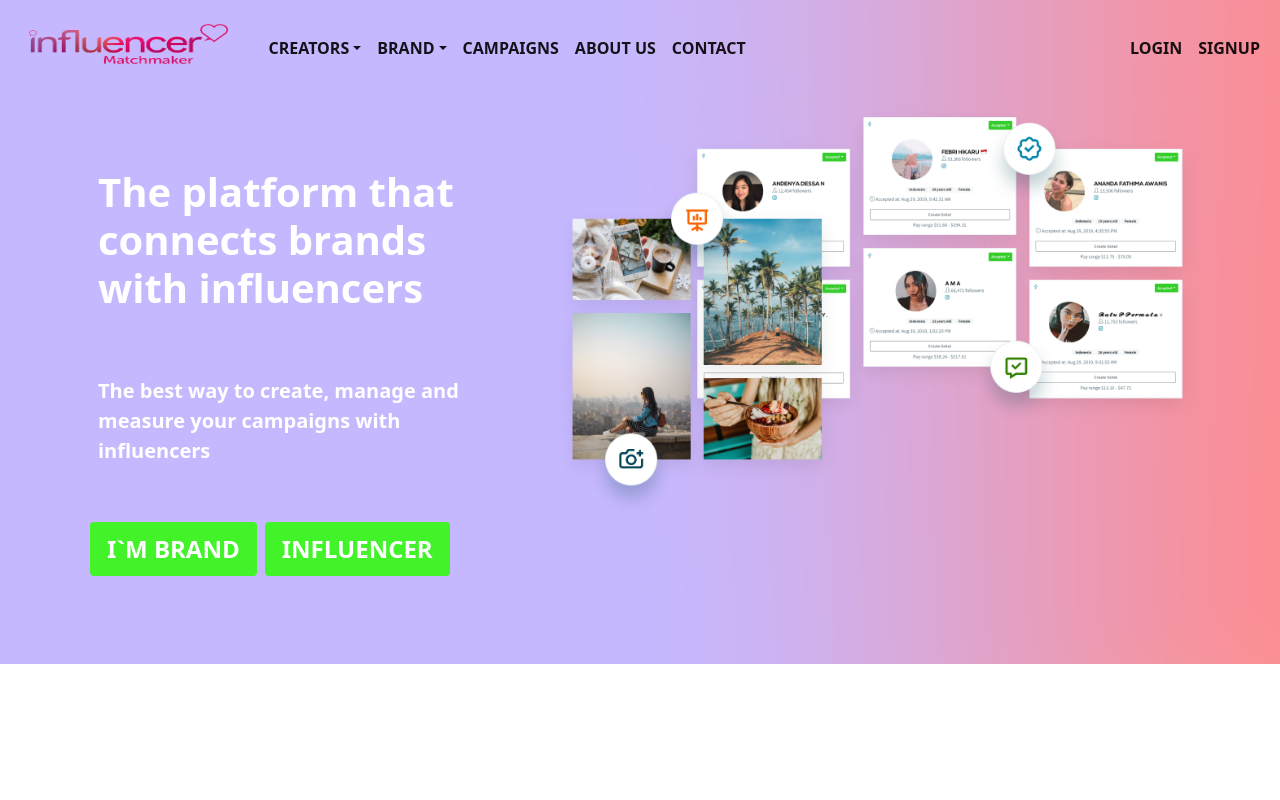
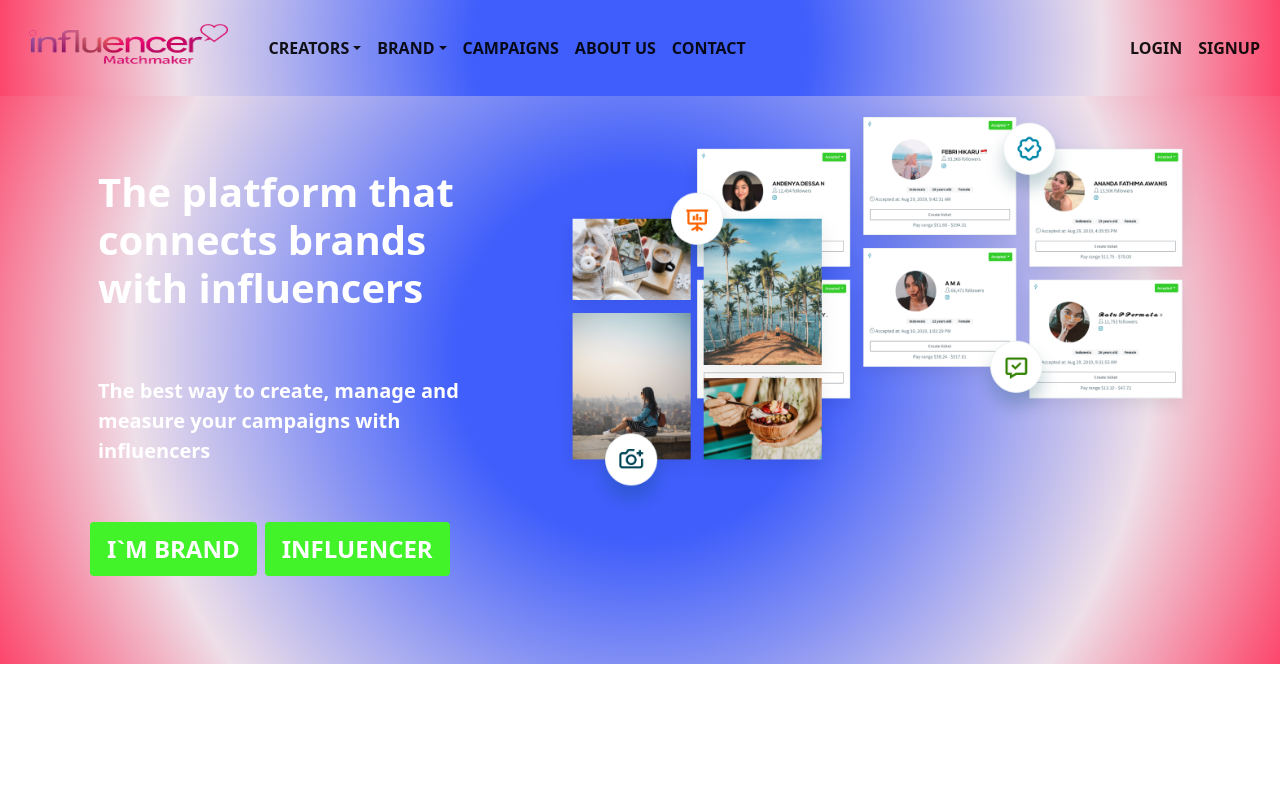
Before and after one commit to mhmalvi/influencerhub-server, a Next.js app in the folder application/frontend/: page / in a window 1280 px wide. Shown: the top 800 px of the page. Built offline with nearby package versions, Linux system fonts and the light colour scheme.

Commit message:
added testimonial

```diff
--- a/application/frontend/component/home/contact/Contact.js
+++ b/application/frontend/component/home/contact/Contact.js
@@ -1,11 +1,11 @@
-import React from 'react'
+import React from "react";
 
 function Contact() {
-    return (
-        <div>
-            <h1>contact</h1>
-        </div>
-    )
+  return (
+    <div className="my-5 py-5">
+      <h1 className="text-warning text-center fs-1 fw-bolder">contact</h1>
+    </div>
+  );
 }
 
-export default Contact
+export default Contact;
--- a/application/frontend/component/home/customerStories/CustomerStories.js
+++ b/application/frontend/component/home/customerStories/CustomerStories.js
@@ -2,9 +2,96 @@ import React from "react";
 
 function CustomerStories() {
   return (
-    <div>
-      <h1>CustomerStories</h1>
-    </div>
+    <section className="home-testimonial header-bg">
+      <div className="container-fluid">
+        <div className="row d-flex justify-content-center testimonial-pos">
+          <div className="col-md-12 pt-4 d-flex justify-content-center">
+            {/* <h1 className="fs-1 fw-bolder text-white">Testimonials</h1> */}
+          </div>
+          <div className="col-md-12 d-flex justify-content-center">
+            <h2>Explore the customers experience</h2>
+          </div>
+        </div>
+        <section className="home-testimonial-bottom">
+          <div className="container testimonial-inner">
+            <div className="row d-flex justify-content-center">
+              <div className="col-md-4 style-3">
+                <div className="tour-item ">
+                  <div className="tour-desc bg-white">
+                    <div className="tour-text color-grey-3 text-center">
+                      “At this School, our mission is to balance a rigorous
+                      comprehensive college preparatory curriculum with healthy
+                      social and emotional development.”
+                    </div>
+                    <div className="d-flex justify-content-center pt-2 pb-2">
+                      <img
+                        className="tm-people"
+                        src="https://images.pexels.com/photos/6625914/pexels-photo-6625914.jpeg"
+                        alt=""
+                      />
+                    </div>
+                    <div className="link-name d-flex justify-content-center">
+                      Balbir Kaur
+                    </div>
+                    <div className="link-position d-flex justify-content-center">
+                      Student
+                    </div>
+                  </div>
+                </div>
+              </div>
+              <div className="col-md-4 style-3">
+                <div className="tour-item ">
+                  <div className="tour-desc bg-white">
+                    <div className="tour-text color-grey-3 text-center">
+                      “At this School, our mission is to balance a rigorous
+                      comprehensive college preparatory curriculum with healthy
+                      social and emotional development.”
+                    </div>
+                    <div className="d-flex justify-content-center pt-2 pb-2">
+                      <img
+                        className="tm-people"
+                        src="https://images.pexels.com/photos/415829/pexels-photo-415829.jpeg?auto=compress&cs=tinysrgb&dpr=1&w=500"
+                        alt=""
+                      />
+                    </div>
+                    <div className="link-name d-flex justify-content-center">
+                      Balbir Kaur
+                    </div>
+                    <div className="link-position d-flex justify-content-center">
+                      Student
+                    </div>
+                  </div>
+                </div>
+              </div>
+              <div className="col-md-4 style-3">
+                <div className="tour-item ">
+                  <div className="tour-desc bg-white">
+                    <div className="tour-text color-grey-3 text-center">
+                      “At this School, our mission is to balance a rigorous
+                      comprehensive college preparatory curriculum with healthy
+                      social and emotional development.”
+                    </div>
+                    <div className="d-flex justify-content-center pt-2 pb-2">
+                      <img
+                        className="tm-people"
+                        src="https://images.pexels.com/photos/4946604/pexels-photo-4946604.jpeg?auto=compress&cs=tinysrgb&dpr=1&w=500"
+                        alt=""
+                      />
+                    </div>
+                    <div className="link-name d-flex justify-content-center">
+                      Balbir Kaur
+                    </div>
+                    <div className="link-position d-flex justify-content-center">
+                      Student
+                    </div>
+                  </div>
+                </div>
+              </div>
+            </div>
+          </div>
+        </section>
+      </div>
+    </section>
   );
 }
 
--- a/application/frontend/component/home/videoIntroducing/VideoIntroducing.js
+++ b/application/frontend/component/home/videoIntroducing/VideoIntroducing.js
@@ -1,10 +1,44 @@
+import Image from "next/image";
 import React from "react";
 
 function VideoIntroducing() {
   return (
-    <div>
-      <h1>VedioIntroducing</h1>
-    </div>
+    <section className=" ">
+      <section className="container my-3">
+        <div className="row align-items-center">
+          <section className="col-6 ">
+            <div className="my-4 py-2">
+              <iframe
+                width="500"
+                height="420"
+                src="https://www.youtube.com/embed/tgbNymZ7vqY"
+              ></iframe>
+            </div>
+          </section>
+          <section className="col-6 ">
+            <div className=" my-3 py-1">
+              <h1
+                className="my-3 py-1   fs-1     fw-bolder  whileHover={{
+                    scale: 1.3,
+                    transition: { duration: 2 },
+                  }} "
+              >
+                The platform that connects brands with influencers.
+              </h1>
+              <p className="py-2 fs-6 fw-bolder">
+                People trust people. Streamline your influencer marketing
+                campaigns with Narrators’ dual-sided platform fueled by a
+                database of 500K influencers. Headquartered in Singapore, the
+                Narrators award-winning influencer marketing platform operates
+                in several markets across the region including Malaysia,
+                Indonesia, Philippines, South Korea, Hong Kong and Thailand to
+                name a few.
+              </p>
+            </div>
+          </section>
+        </div>
+      </section>
+    </section>
   );
 }
 
--- a/application/frontend/pages/index.js
+++ b/application/frontend/pages/index.js
@@ -36,8 +36,6 @@ export default function Home() {
           <HomeOverview1 />
           <HomeOverview2 />
           <HomeOverview3 />
-        </div>
-        <div className="header-bg">
           <HomeOverview4 />
           <HomeOverview5 />
         </div>
--- a/application/frontend/styles/globals.css
+++ b/application/frontend/styles/globals.css
@@ -273,8 +273,93 @@ button:hover:after {
 /* end custom button */
 /* header background */
 .header-bg {
-  background-image: url("../public/images/home/header-background.png") !important;
+  /* background-image: url("../public/images/home/header-background.png") !important; */
+  /* background: rgb(63, 94, 251) !important;
+  background: radial-gradient(
+    circle,
+    rgba(63, 94, 251, 1) 0%,
+    rgba(252, 70, 107, 1) 100%
+  ) !important; */
+  background: rgb(63, 94, 251);
+  background: radial-gradient(
+    circle,
+    rgba(63, 94, 251, 1) 26%,
+    rgba(238, 223, 232, 1) 72%,
+    rgba(252, 70, 107, 1) 100%
+  );
 }
 .btn-bg-color {
   background-color: #42f32a !important;
 }
+/* testimonial start */
+.home-testimonial {
+  background-color: #231834;
+  height: 380px;
+}
+
+.home-testimonial-bottom {
+  background-color: #f8f8f8;
+  transition: background 0.3s, border 0.3s, border-radius 0.3s, box-shadow 0.3s;
+  margin-top: 20px;
+  margin-bottom: 0px;
+  position: relative;
+  height: 130px;
+  top: 190px;
+}
+
+.home-testimonial h3 {
+  color: var(--orange);
+  font-size: 14px;
+  font-weight: 500;
+  text-transform: uppercase;
+}
+
+.home-testimonial h2 {
+  color: white;
+  font-size: 28px;
+  font-weight: 700;
+}
+
+.testimonial-inner {
+  position: relative;
+  top: -174px;
+}
+
+.testimonial-pos {
+  position: relative;
+  top: 24px;
+}
+
+.testimonial-inner .tour-desc {
+  border-radius: 5px;
+  padding: 40px;
+}
+
+.color-grey-3 {
+  font-family: "Montserrat", Sans-serif;
+  font-size: 14px;
+  color: #6c83a2;
+}
+
+.testimonial-inner img.tm-people {
+  width: 60px;
+  height: 60px;
+  -webkit-border-radius: 50%;
+  border-radius: 50%;
+  -o-object-fit: cover;
+  object-fit: cover;
+  max-width: none;
+}
+
+.link-name {
+  font-family: "Montserrat", Sans-serif;
+  font-size: 14px;
+  color: #6c83a2;
+}
+
+.link-position {
+  font-family: "Montserrat", Sans-serif;
+  font-size: 12px;
+  color: #6c83a2;
+}
+/* testimonial end */
```
